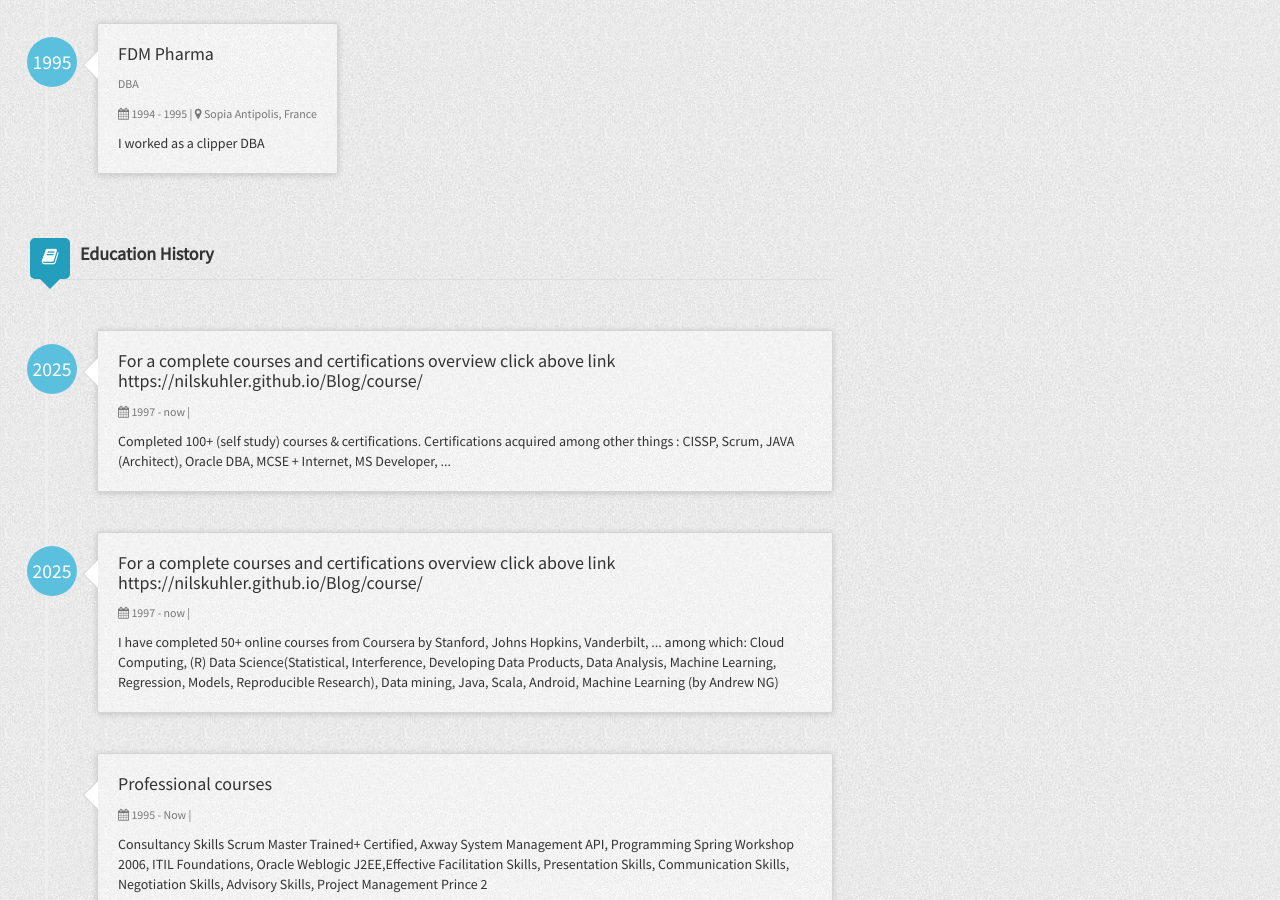
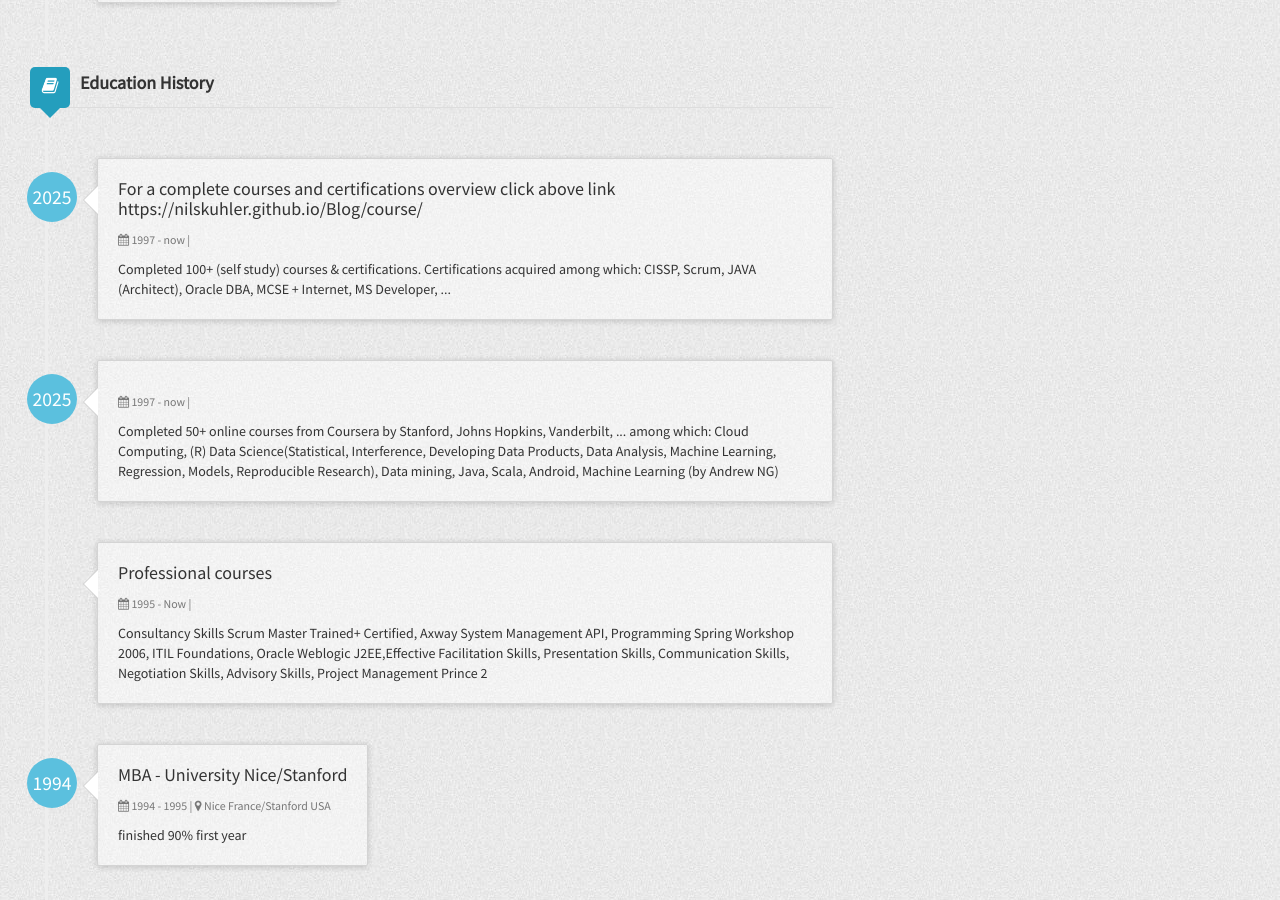
Before and after one commit to NilsKuhler/resumecard, a Jekyll site: the page built from index.html, in a window 1280 px wide and 900 px high, scrolled down 2592 px. Built offline with Jekyll 4.4.1, drawn with Linux system fonts in a browser that asks for light colours; nearby versions of some CDN libraries; some of the changed text lies outside the part shown.

Commit message:
Update _config.yml

```diff
--- a/_config.yml
+++ b/_config.yml
@@ -68,13 +68,7 @@
     - line:  Now seeking to leverage my expertise in Data Science, Machine Learning (ML), Deep Learning (DL), and Generative AI (GenAI) for impactful projects.
   workHistory:
     - work1:
-      company: Experis Consultancy - Client Alliander
-      location: Zutphen, Haarlem, Amsterdam
-      title: Senior Technical Consultant
-      started: 2008
-      duration: 2008 - 2019
-    - work2:
-      company: Ciber Consultancy - Client Alliander
+      company: Experis Consultancy(known as Ciber before acquisition) - Client Alliander
       location: Zutphen, Haarlem, Amsterdam
       title: Senior Technical Consultant
       started: 2008
@@ -107,7 +101,7 @@
       title: Senior Technical Consultant
       started: 2004
       duration: 2004 - 2008
-      description: I have worked as Developer, Designer, Test coordination for the following clients RGD, CIZ, Wereld Omroep, Nuon.
+      description: Worked as Developer, Designer, Test coordination for the following clients RGD, CIZ, Wereld Omroep, Nuon.
     - work7:
       company: Hewlett Packard Consultancy
       location: Amstelveen, Utrecht, Brussels - Belgium
@@ -137,15 +131,15 @@
       major:
       started: 2025
       duration: 1997 - now
-      description: Completed 100+ (self study) courses & certifications. Certifications acquired among other things &#58; CISSP, Scrum, JAVA (Architect), Oracle DBA, MCSE + Internet, MS Developer, ...
+      description: Completed 100+ (self study) courses & certifications. Certifications acquired among which&#58; CISSP, Scrum, JAVA (Architect), Oracle DBA, MCSE + Internet, MS Developer, ...
     - education2:
-      organization: For a complete courses and certifications overview click above link https://nilskuhler.github.io/Blog/course/
+      organization:
       location:
       degree:
       major:
       started: 2025
       duration: 1997 - now
-      description: I have completed 50+ online courses from Coursera by Stanford, Johns Hopkins, Vanderbilt, ... among which&#58; Cloud Computing, (R) Data Science(Statistical, Interference, Developing Data Products, Data Analysis, Machine Learning, Regression, Models, Reproducible Research), Data mining, Java, Scala, Android, Machine Learning (by Andrew NG)
+      description: Completed 50+ online courses from Coursera by Stanford, Johns Hopkins, Vanderbilt, ... among which&#58; Cloud Computing, (R) Data Science(Statistical, Interference, Developing Data Products, Data Analysis, Machine Learning, Regression, Models, Reproducible Research), Data mining, Java, Scala, Android, Machine Learning (by Andrew NG)
     - education3:
       organization: Professional courses
       location:
@@ -212,4 +206,4 @@
       percentage: 70%
     - skill6:
       name: Data Science (ML, DL, AI)
-      percentage: 50%
+      percentage: 60%
```
